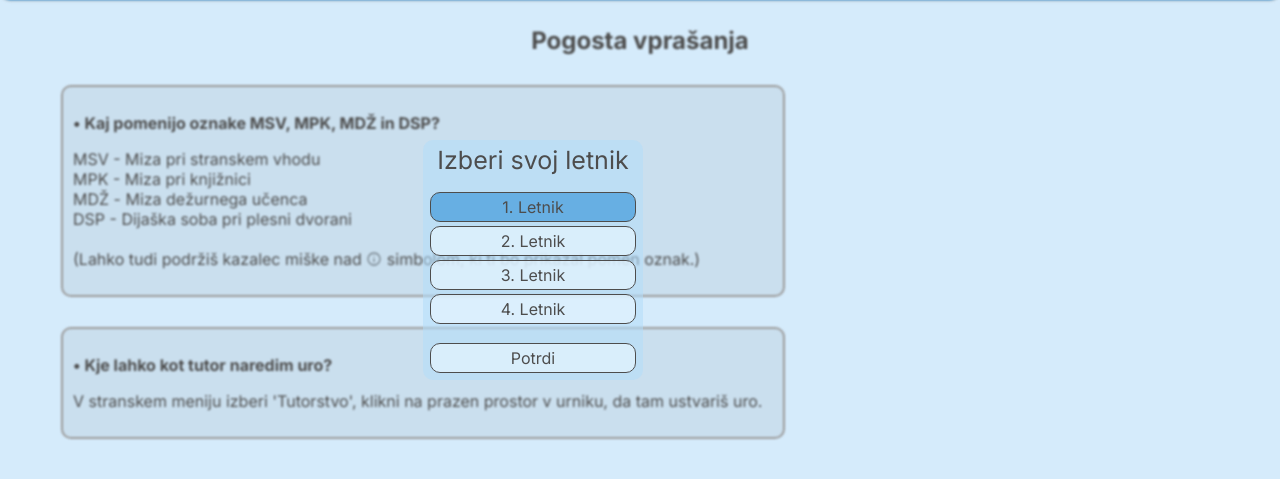
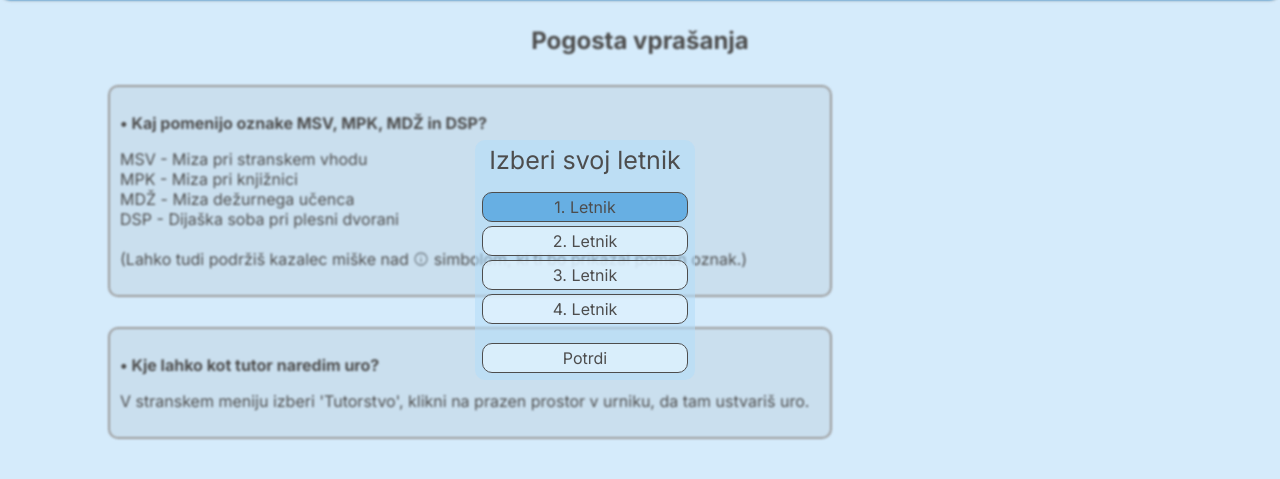
Before and after one commit to lenartkladnik/tutorstvo-website, a Python web app: template templates/faq.html in a window 1280 px wide. Shown: the part 65-544 px from the top of the page. Run offline with Jinja, Linux system fonts and the light colour scheme; the template is opened without the code that fills it, so the values that code supplies are empty.

Commit message:
Fixed layout for supported display sizes

```diff
--- a/static/styles.css
+++ b/static/styles.css
@@ -148,7 +148,7 @@
 
 .center {
     position: absolute;
-    margin-left: calc(50% - 52px);
+    margin-left: calc(50%);
     transform: translateX(-50%);
 }
 
@@ -199,8 +199,6 @@
     left: 52px;
 
     width: calc(100vw - 102px);
-    padding-left: 10px;
-
 }
 
 .big-logo {
@@ -1966,7 +1964,7 @@
 }
 
 @media only screen and (min-width: 321px)
-                   and (max-width: 850px)
+                   and (max-width: 1000px)
                    and (orientation: landscape){
     .week tr:not(:first-child) {
         transform: translateX(50%);
```
